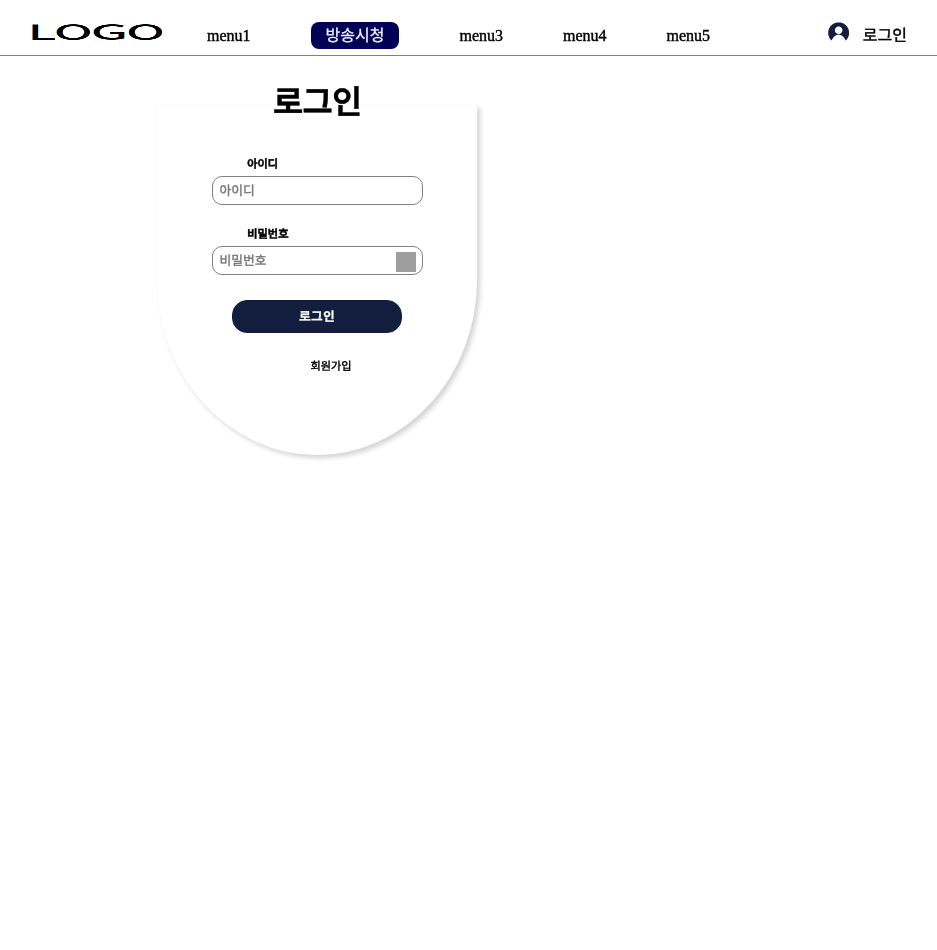
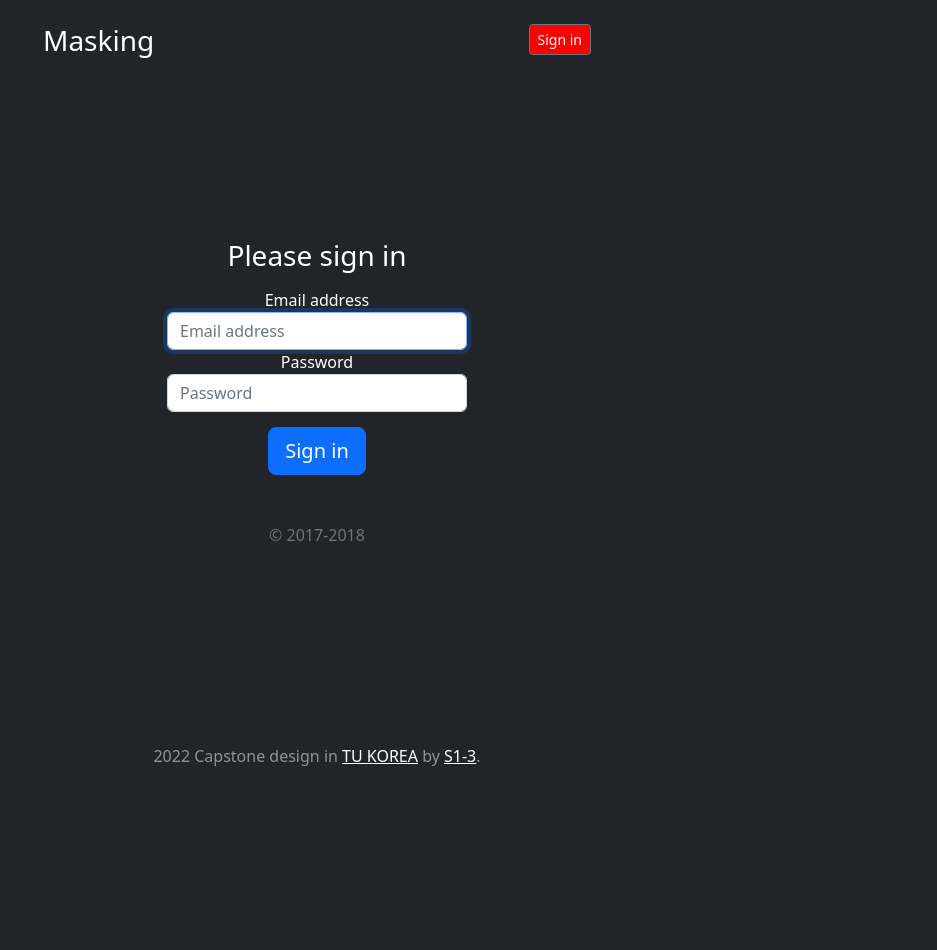
Before and after one commit to Shlaom/Capstone, a Django app: template templates/login/login.html in a window 1280 px wide. Shown: the whole page, without its empty margins (323-1260 px from the left). After the commit the page ends 766 px from the top, so only its background shows below. Run offline with Django 3.2, Linux system fonts and the light colour scheme; the template is opened without the code that fills it, so the values that code supplies are empty; some web fonts are replaced.

Commit message:
login form

```diff
--- a/templates/login/login.html
+++ b/templates/login/login.html
@@ -1,18 +1,127 @@
-{% extends 'base.html' %}
-{% load static %}
-{% block content %}
 
-<link rel="stylesheet" type="text/css" href="{% static 'css/login.css' %}">
+<!doctype html>
+<html lang="en" class="h-100">
+  <head>
+    <meta charset="utf-8">
+    <meta name="viewport" content="width=device-width, initial-scale=1">
+    <meta name="description" content="">
+    <meta name="author" content="Mark Otto, Jacob Thornton, and Bootstrap contributors">
+    <meta name="generator" content="Hugo 0.98.0">
+    <title>Cover Template · Bootstrap v5.2</title>
 
-<div id="div-title-container" style="text-align:center">
-    <h1 id="h1-title"> 로그인 </h1>
+    <link rel="canonical" href="https://getbootstrap.com/docs/5.2/examples/cover/">
+
+
+
+
+
+<link href="https://cdn.jsdelivr.net/npm/bootstrap@5.2.0-beta1/dist/css/bootstrap.min.css" rel="stylesheet" integrity="sha384-0evHe/X+R7YkIZDRvuzKMRqM+OrBnVFBL6DOitfPri4tjfHxaWutUpFmBp4vmVor" crossorigin="anonymous">
+
+    <!-- Favicons -->
+<link rel="apple-touch-icon" href="/docs/5.2/assets/img/favicons/apple-touch-icon.png" sizes="180x180">
+<link rel="icon" href="/docs/5.2/assets/img/favicons/favicon-32x32.png" sizes="32x32" type="image/png">
+<link rel="icon" href="/docs/5.2/assets/img/favicons/favicon-16x16.png" sizes="16x16" type="image/png">
+<link rel="manifest" href="/docs/5.2/assets/img/favicons/manifest.json">
+<link rel="mask-icon" href="/docs/5.2/assets/img/favicons/safari-pinned-tab.svg" color="#712cf9">
+<link rel="icon" href="/docs/5.2/assets/img/favicons/favicon.ico">
+<meta name="theme-color" content="#712cf9">
+
+
+    <style>
+      .bd-placeholder-img {
+        font-size: 1.125rem;
+        text-anchor: middle;
+        -webkit-user-select: none;
+        -moz-user-select: none;
+        user-select: none;
+      }
+
+      @media (min-width: 768px) {
+        .bd-placeholder-img-lg {
+          font-size: 3.5rem;
+        }
+      }
+
+      .b-example-divider {
+        height: 3rem;
+        background-color: rgba(0, 0, 0, .1);
+        border: solid rgba(0, 0, 0, .15);
+        border-width: 1px 0;
+        box-shadow: inset 0 .5em 1.5em rgba(0, 0, 0, .1), inset 0 .125em .5em rgba(0, 0, 0, .15);
+      }
+
+      .b-example-vr {
+        flex-shrink: 0;
+        width: 1.5rem;
+        height: 100vh;
+      }
+
+      .bi {
+        vertical-align: -.125em;
+        fill: currentColor;
+      }
+
+      .nav-scroller {
+        position: relative;
+        z-index: 2;
+        height: 2.75rem;
+        overflow-y: hidden;
+      }
+
+      .nav-scroller .nav {
+        display: flex;
+        flex-wrap: nowrap;
+        padding-bottom: 1rem;
+        margin-top: -1px;
+        overflow-x: auto;
+        text-align: center;
+        white-space: nowrap;
+        -webkit-overflow-scrolling: touch;
+      }
+    </style>
+
+
+    <!-- Custom styles for this template -->
+    <link href="cover.css" rel="stylesheet">
+  </head>
+  <body class="d-flex h-100 text-center text-white bg-dark">
+
+<div class="cover-container d-flex w-100 h-100 p-3 mx-auto flex-column">
+  <header class="mb-auto">
+    <div>
+      <h3> <a href="{% url 'masking:main' %}" class="float-md-start mb-0" style="text-decoration: none; color: white; margin-left: 350px;">Masking </a></h3>
+      <nav class="nav nav-masthead justify-content-center float-md-end">
+      {% if user.is_authenticated %}
+        <a style="margin-top: 5px;">{{ user.username }} 님</a>
+        <button type="button" onclick="location.href='{% url 'common:logout' %}'" class="btn btn-secondary btn-sm" style="margin-right: 350px; margin-left: 10px; background: #FF0000;">Sign out</button>
+      {% else %}
+        <button type="button" onclick="location.href='{% url 'common:login_main' %}'" class="btn btn-secondary btn-sm" style="margin-right: 350px; background: #FF0000;">Sign in</button>
+      {% endif %}
+      </nav>
+    </div>
+  </header>
+
+
+
+<form class="form-signin" style="margin: auto;">
+
+      <h1 class="h3 mb-3 font-weight-normal">Please sign in</h1>
+      <label for="inputEmail" class="sr-only">Email address</label>
+      <input type="email" id="inputEmail" class="form-control" placeholder="Email address" style="width:300px;" required autofocus>
+      <label for="inputPassword" class="sr-only">Password</label>
+      <input type="password" id="inputPassword" class="form-control" placeholder="Password" style="width:300px;" required>
+
+      <button class="btn btn-lg btn-primary btn-block" type="submit" style="margin-top: 15px;">Sign in</button>
+      <p class="mt-5 mb-3 text-muted">&copy; 2017-2018</p>
+    </form>
+
+
+  <footer class="mt-auto text-white-50">
+    <p>2022 Capstone design in <a class="text-white">TU KOREA</a> by <a class="text-white">S1-3</a>.</p>
+  </footer>
 </div>
 
-<div id="div-logo-container">
-    <div id="div-logo"></div>
-</div>
 
-<!-- 로그인 창 -->
-{% include 'login/login_window.html' %}
 
-{% endblock %}
+  </body>
+</html>
```
